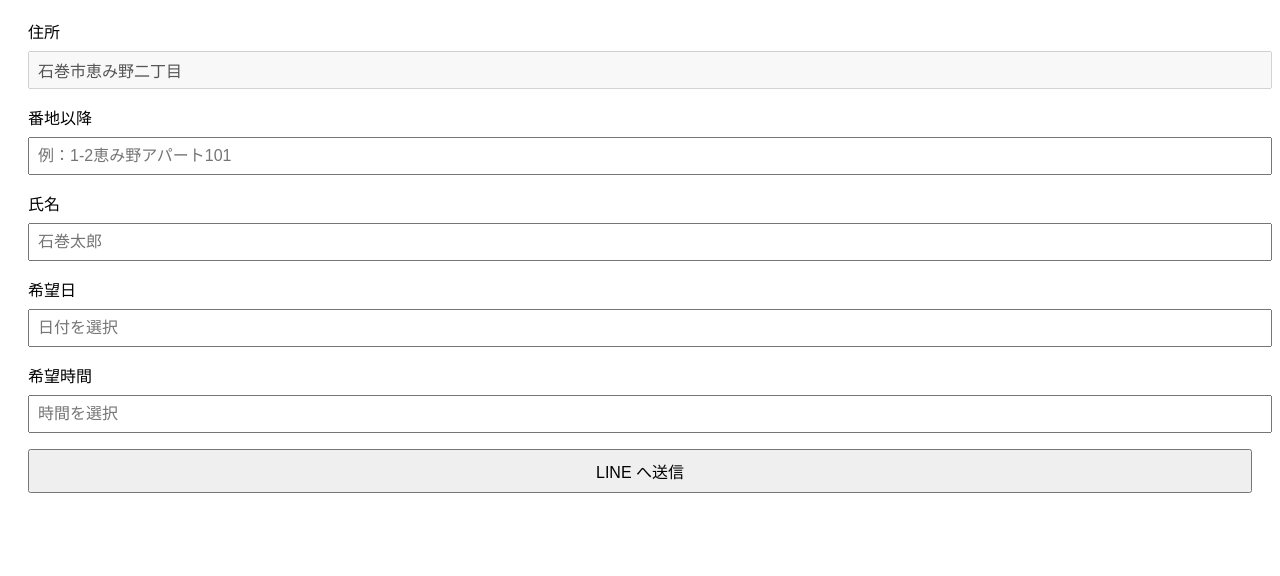
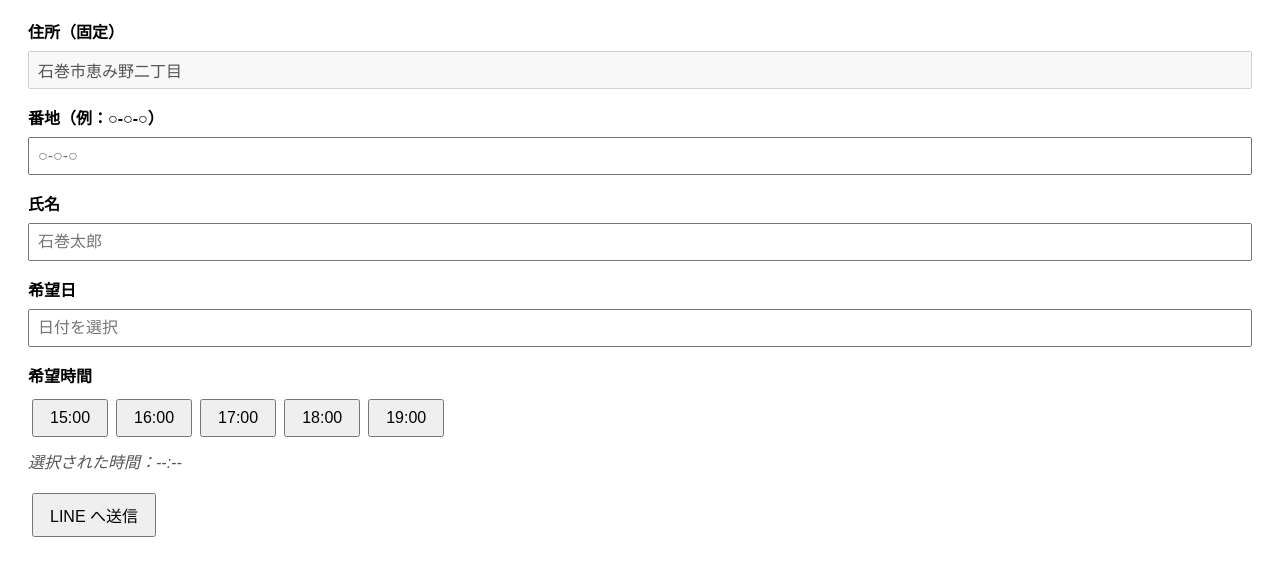
Before and after one commit to Privommunity/SMS, a plain HTML site: page houmon.html in a window 1280 px wide. Shown: the part 98-674 px from the top of the page. Drawn offline with nearby package versions, Linux system fonts and the light colour scheme.

Commit message:
Update houmon.html

```diff
--- a/houmon.html
+++ b/houmon.html
@@ -17,33 +17,39 @@
   <style>
     body { font-family: sans-serif; padding: 20px; }
     .form-group { margin-bottom: 1em; }
-    label { display: block; margin-bottom: .5em; }
-    input, button { width: 100%; padding: .5em; font-size: 1em; }
-    button { cursor: pointer; }
+    label { display: block; margin-bottom: .5em; font-weight: bold; }
+    input, button { font-size: 1em; }
+    input { width: 100%; padding: .5em; box-sizing: border-box; }
+    button { padding: .5em 1em; margin: .25em; cursor: pointer; }
+    #hourPicker, #minutePicker {
+      display: flex;
+      flex-wrap: wrap;
+    }
+    #timeDisplay {
+      margin-top: .5em;
+      font-style: italic;
+      color: #555;
+    }
   </style>
 </head>
 <body>
   <h1>訪問希望日程調整</h1>
+
   <div class="form-group">
-    <label>住所</label>
+    <label>住所（固定）</label>
     <input type="text" value="石巻市恵み野二丁目" disabled />
   </div>
+
   <div class="form-group">
-    <label for="addressSuffix">番地以降</label>
-    <input
-      type="text"
-      id="addressSuffix"
-      placeholder="例：1-2恵み野アパート101"
-    />
+    <label for="addressSuffix">番地（例：○-○-○）</label>
+    <input type="text" id="addressSuffix" placeholder="○-○-○" />
   </div>
+
   <div class="form-group">
     <label for="name">氏名</label>
-    <input
-      type="text"
-      id="name"
-      placeholder="石巻太郎"
-    />
+    <input type="text" id="name" placeholder="石巻太郎" />
   </div>
+
   <div class="form-group">
     <label for="date">希望日</label>
     <input
@@ -53,15 +59,15 @@
       readonly
     />
   </div>
+
   <div class="form-group">
-    <label for="time">希望時間</label>
-    <input
-      type="text"
-      id="time"
-      placeholder="時間を選択"
-      readonly
-    />
+    <label>希望時間</label>
+    <div id="hourPicker"></div>
+    <div id="minutePicker" style="display: none;"></div>
+    <input type="hidden" id="time" />
+    <div id="timeDisplay">選択された時間：--:--</div>
   </div>
+
   <button id="submitBtn">LINE へ送信</button>
 
   <!-- Flatpickr JS -->
@@ -81,22 +87,50 @@
           function(date) { return date.getDay() === 3; },
           // 別途指定の無効日
           "2025-05-10"
-           "2025-05-18"
-           "2025-05-31"
         ]
       });
 
-      // 希望時間ピッカー設定（disableMobile: true を追加）
-      flatpickr("#time", {
-        disableMobile: true,
-        enableTime: true,
-        noCalendar: true,
-        dateFormat: "H:i",
-        time_24hr: true,
-        minuteIncrement: 15,
-        minTime: "15:00",
-        maxTime: "19:00"
+      // 時間ピッカー（カスタムUI）
+      const hourPicker = document.getElementById('hourPicker');
+      const minutePicker = document.getElementById('minutePicker');
+      const timeInput    = document.getElementById('time');
+      const timeDisplay  = document.getElementById('timeDisplay');
+
+      // 時間帯（15:00～19:00）をボタンとして生成
+      [15,16,17,18,19].forEach(hour => {
+        const btn = document.createElement('button');
+        btn.type = 'button';
+        btn.textContent = `${hour}:00`;
+        btn.addEventListener('click', () => {
+          showMinutes(hour);
+        });
+        hourPicker.appendChild(btn);
       });
+
+      // 分選択UIを表示
+      function showMinutes(hour) {
+        minutePicker.innerHTML = '';
+        [0,15,30,45].forEach(min => {
+          const btn = document.createElement('button');
+          btn.type = 'button';
+          const hh = hour.toString().padStart(2,'0');
+          const mm = min.toString().padStart(2,'0');
+          btn.textContent = `${hh}:${mm}`;
+          btn.addEventListener('click', () => {
+            selectTime(hh, mm);
+          });
+          minutePicker.appendChild(btn);
+        });
+        minutePicker.style.display = 'flex';
+      }
+
+      // 時間確定
+      function selectTime(hh, mm) {
+        const selected = `${hh}:${mm}`;
+        timeInput.value = selected;
+        timeDisplay.textContent = `選択された時間：${selected}`;
+        minutePicker.style.display = 'none';
+      }
 
       // 送信ボタン動作
       document.getElementById("submitBtn").addEventListener("click", function() {
```
